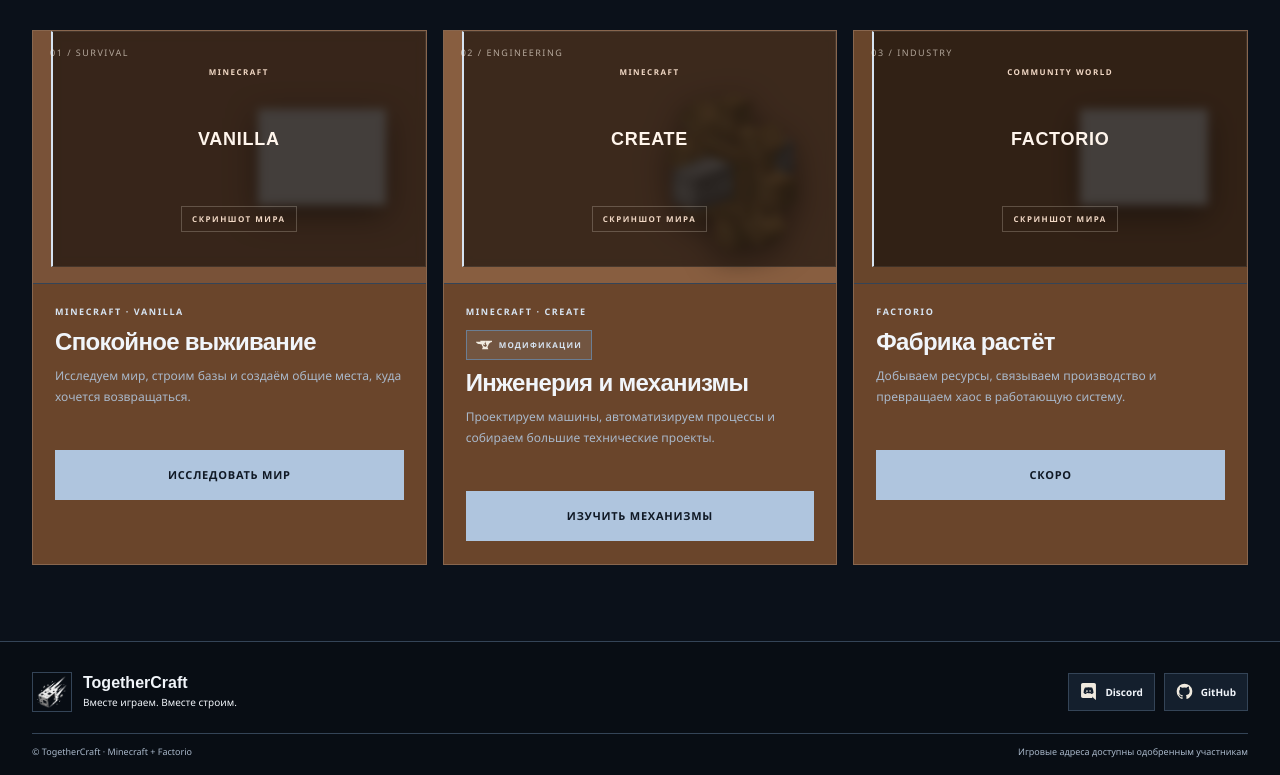
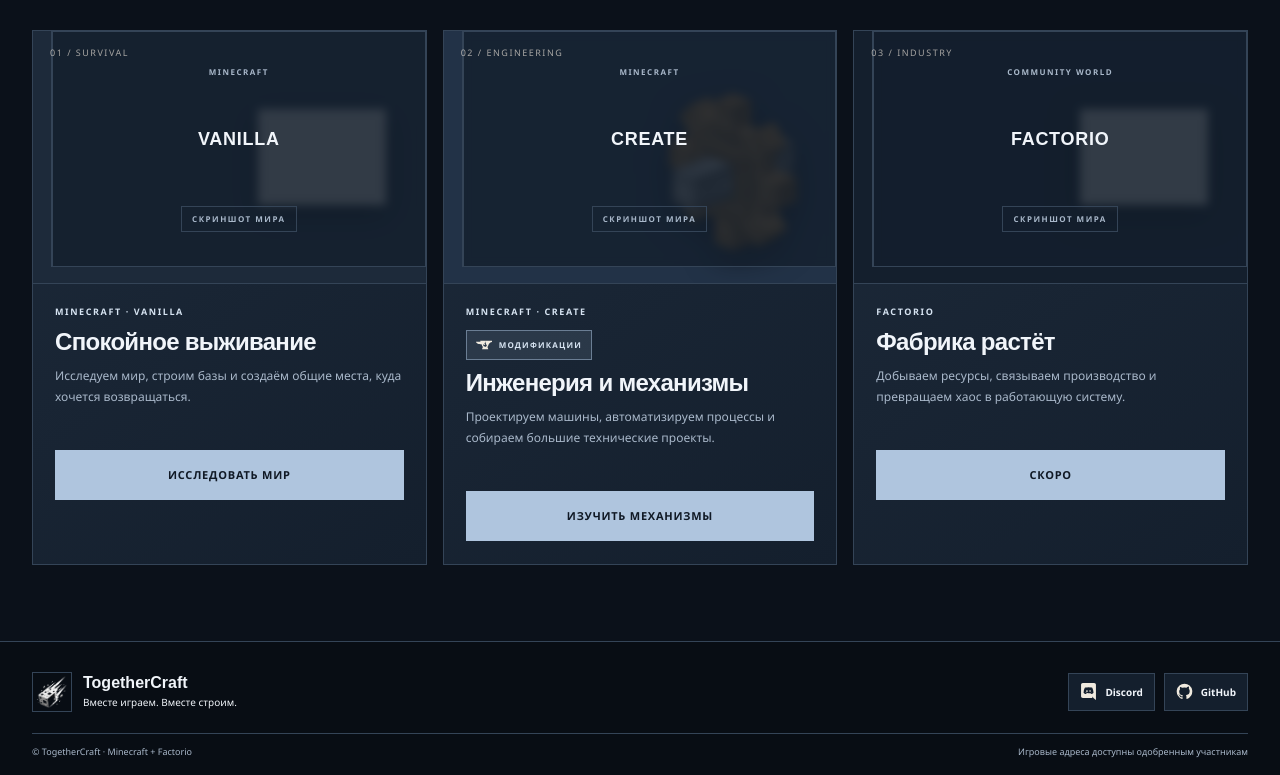
Before and after one commit to RickNeuro/TogetherCraft, an ASP.NET Core app: page /Home/Worlds in a window 1280 px wide. Shown: the part 295-1070 px from the top of the page. Run offline with ASP.NET Core 8, Linux system fonts and the light colour scheme; some libraries are stand-ins or nearby versions; grey boxes are pictures that could not be loaded.

Commit message:
Исправить цвета карточек и оформление FAQ

```diff
--- a/Views/Home/Index.cshtml
+++ b/Views/Home/Index.cshtml
@@ -19,7 +19,7 @@
         </div>
         <div class="hero-visual">
             <img class="hero-image hero-image-light" src="/img/hero-fox.jpg" alt="Лиса TogetherCraft — символ игрового сообщества" fetchpriority="high" />
-            <img class="hero-image hero-image-dark" src="/img/hero-night.webp" alt="Ночная обложка TogetherCraft" fetchpriority="high" />
+            <img class="hero-image hero-image-dark" src="/img/hero-night.webp?v=2" alt="Ночная обложка TogetherCraft" fetchpriority="high" />
             <span class="hero-image-shade" aria-hidden="true"></span>
             <span class="hero-image-index">TOGETHERCRAFT / WORLDS</span>
             <div class="hero-image-caption">
--- a/Views/Home/Team.cshtml
+++ b/Views/Home/Team.cshtml
@@ -10,7 +10,7 @@
         </div>
     </header>
     <div class="team-page-panel">
-        <div class="team-mark" aria-hidden="true"><img src="/img/togethercraft-mark.webp?v=3" alt="" /></div>
+        <div class="team-mark" aria-hidden="true"><img src="/img/togethercraft-mark.webp?v=4" alt="" /></div>
         <div>
             <div class="section-label">ОДНА КОМАНДА — МНОГО ИСТОРИЙ</div>
             <h2>Вместе играем. Вместе создаём.</h2>
--- a/Views/Shared/_Layout.cshtml
+++ b/Views/Shared/_Layout.cshtml
@@ -22,7 +22,7 @@
             }
         })();
     </script>
-    <link rel="icon" type="image/webp" href="/img/togethercraft-mark.webp?v=3" />
+    <link rel="icon" type="image/webp" href="/img/togethercraft-mark.webp?v=4" />
     <link href="https://cdn.jsdelivr.net/npm/bootstrap@5.3.3/dist/css/bootstrap.min.css" rel="stylesheet" />
     @if (currentController == "Admin" || currentAction == "Server")
     {
@@ -36,7 +36,7 @@
     <header class="topbar">
         <div class="wrap nav">
             <a class="brand" asp-controller="Home" asp-action="Index" aria-label="TogetherCraft — главная">
-                <img src="/img/togethercraft-mark.webp?v=3" alt="Знак TogetherCraft" />
+                <img src="/img/togethercraft-mark.webp?v=4" alt="Знак TogetherCraft" />
                 <span>Together<strong>Craft</strong></span>
             </a>
 
@@ -109,7 +109,7 @@
         <div class="wrap">
             <div class="footer-main">
                 <div class="footer-brand footer-brand-line">
-                    <img src="/img/togethercraft-mark.webp?v=3" alt="" />
+                    <img src="/img/togethercraft-mark.webp?v=4" alt="" />
                     <div>
                         <strong>TogetherCraft</strong>
                         <span>Вместе играем. Вместе строим.</span>
--- a/wwwroot/css/site-final.css
+++ b/wwwroot/css/site-final.css
@@ -980,8 +977,9 @@ html[data-theme="light"] .server-choice-art-create { background: #E8DCCF; }
 html[data-theme="light"] .server-choice-placeholder strong { color: #3A2A20; }
 html[data-theme="light"] .server-choice-placeholder small { color: #776458; }
 
-/* Keep the dark surfaces in the warm brown palette selected by the owner. */
-html[data-theme="dark"] body.app-shell {
+/* Existing page surfaces and world covers use the selected theme tokens. */
+html[data-theme="dark"] body.app-shell,
+html[data-theme="light"] body.app-shell {
     background: var(--bg);
     color: var(--text);
 }
@@ -989,61 +987,109 @@ html[data-theme="dark"] .team-page-panel,
 html[data-theme="dark"] .home-gallery-preview,
 html[data-theme="dark"] .home-worlds-strip > div,
 html[data-theme="dark"] .world-card,
-html[data-theme="dark"] .server-choice {
-    border-color: var(--line);
-}
-
-
-/* Explicit selector specificity: these cover surfaces override the old per-card gradients. */
-.server-choice.server-choice-vanilla .server-choice-art { background: #27372E; }
-.server-choice.server-choice-create .server-choice-art { background: #3D3023; }
-html[data-theme="light"] .server-choice.server-choice-vanilla .server-choice-art { background: #DCE5DB; }
-html[data-theme="light"] .server-choice.server-choice-create .server-choice-art { background: #E8DCCF; }
-
-
-/* Owner's final dark theme: the page background itself is #593315. */
-html[data-theme="dark"] body.app-shell,
-html[data-theme="dark"] .site-main {
-    background: #593315 !important;
-    color: #FFF5EC;
-}
-html[data-theme="dark"] header.topbar {
-    background: rgba(74, 42, 23, .97) !important;
-}
-html[data-theme="dark"] footer.footer {
-    background: #432612 !important;
-}
-html[data-theme="dark"] .home-worlds-strip > div,
-html[data-theme="dark"] .home-gallery-preview,
-html[data-theme="dark"] .world-card,
-html[data-theme="dark"] .team-page-panel,
 html[data-theme="dark"] .server-choice,
 html[data-theme="dark"] .admin-gallery-upload-panel,
-html[data-theme="dark"] .gallery-empty-state {
-    background: #6A452B !important;
-    border-color: rgba(255,235,218,.2);
+html[data-theme="dark"] .gallery-empty-state,
+html[data-theme="light"] .team-page-panel,
+html[data-theme="light"] .home-gallery-preview,
+html[data-theme="light"] .home-worlds-strip > div,
+html[data-theme="light"] .world-card,
+html[data-theme="light"] .server-choice,
+html[data-theme="light"] .admin-gallery-upload-panel,
+html[data-theme="light"] .gallery-empty-state {
+    border-color: var(--line);
+    background: var(--tc-card);
+    color: var(--text);
 }
 html[data-theme="dark"] .world-art.world-art-vanilla,
 html[data-theme="dark"] .server-choice.server-choice-vanilla .server-choice-art {
-    background: #795238 !important;
+    background: var(--tc-world-vanilla) !important;
 }
 html[data-theme="dark"] .world-art.world-art-create,
 html[data-theme="dark"] .server-choice.server-choice-create .server-choice-art {
-    background: #885E40 !important;
+    background: var(--tc-world-create) !important;
 }
 html[data-theme="dark"] .world-art.world-art-factorio {
-    background: #68452B !important;
+    background: var(--tc-world-factorio) !important;
 }
 html[data-theme="light"] .world-art.world-art-vanilla,
 html[data-theme="light"] .server-choice.server-choice-vanilla .server-choice-art {
-    background: #E9D8CC !important;
+    background: var(--tc-world-vanilla) !important;
 }
 html[data-theme="light"] .world-art.world-art-create,
 html[data-theme="light"] .server-choice.server-choice-create .server-choice-art {
-    background: #EBD2C3 !important;
+    background: var(--tc-world-create) !important;
 }
 html[data-theme="light"] .world-art.world-art-factorio {
-    background: #E2C9B9 !important;
+    background: var(--tc-world-factorio) !important;
+}
+html[data-theme="dark"] .world-art-placeholder strong,
+html[data-theme="dark"] .server-choice-placeholder strong {
+    color: var(--text);
+}
+html[data-theme="dark"] .world-art-placeholder-kicker,
+html[data-theme="dark"] .world-art-placeholder-note,
+html[data-theme="dark"] .server-choice-placeholder small,
+html[data-theme="dark"] .server-choice-server-label {
+    color: var(--muted);
+}
+html[data-theme="light"] .world-art-placeholder {
+    border-color: var(--line);
+    background: color-mix(in srgb, var(--panel) 88%, transparent);
+}
+html[data-theme="light"] .world-art-placeholder-kicker,
+html[data-theme="light"] .world-art-placeholder-note,
+html[data-theme="light"] .server-choice-placeholder small,
+html[data-theme="light"] .server-choice-server-label {
+    color: var(--muted);
+}
+html[data-theme="light"] .world-art-placeholder strong,
+html[data-theme="light"] .server-choice-placeholder strong {
+    color: var(--text);
+}
+html[data-theme="light"] .world-art-placeholder-note {
+    border-color: var(--line);
+}
+html[data-theme="dark"] .world-art-placeholder {
+    border-color: var(--line);
+    background: color-mix(in srgb, var(--panel) 78%, transparent);
+}
+html[data-theme="dark"] .world-art-placeholder-note {
+    border-color: var(--line);
+}
+
+/* Shared Bootstrap components follow the page theme as well. */
+body.app-shell .alert.alert-secondary {
+    border-color: var(--line);
+    background: var(--panel2);
+    color: var(--text);
+}
+body.app-shell .progress {
+    background: var(--panel2);
+}
+body.app-shell .progress-bar.bg-warning,
+body.app-shell .progress-bar.bg-info {
+    background-color: var(--orange) !important;
+}
+body.app-shell .form-check-input {
+    border-color: var(--line);
+    background-color: var(--panel2);
+    accent-color: var(--orange);
+}
+body.app-shell .form-check-label {
+    color: var(--text);
+}
+body.app-shell .btn-outline-light {
+    border-color: var(--line);
+    color: var(--text);
+}
+body.app-shell .btn-outline-light:hover {
+    border-color: var(--orange);
+    background: var(--panel2);
+    color: var(--text);
+}
+body.app-shell .text-warning {
+    color: var(--orange2) !important;
 }
 
 /* Clean centered CTA typography across public pages. */
```
Also changed, not shown: other parts of wwwroot/css/site-final.css (+13 -16 lines), ROADMAP.md (+2 -1 lines), tests/e2e/homepage.spec.cjs (+36 -7 lines), 1 other file.
